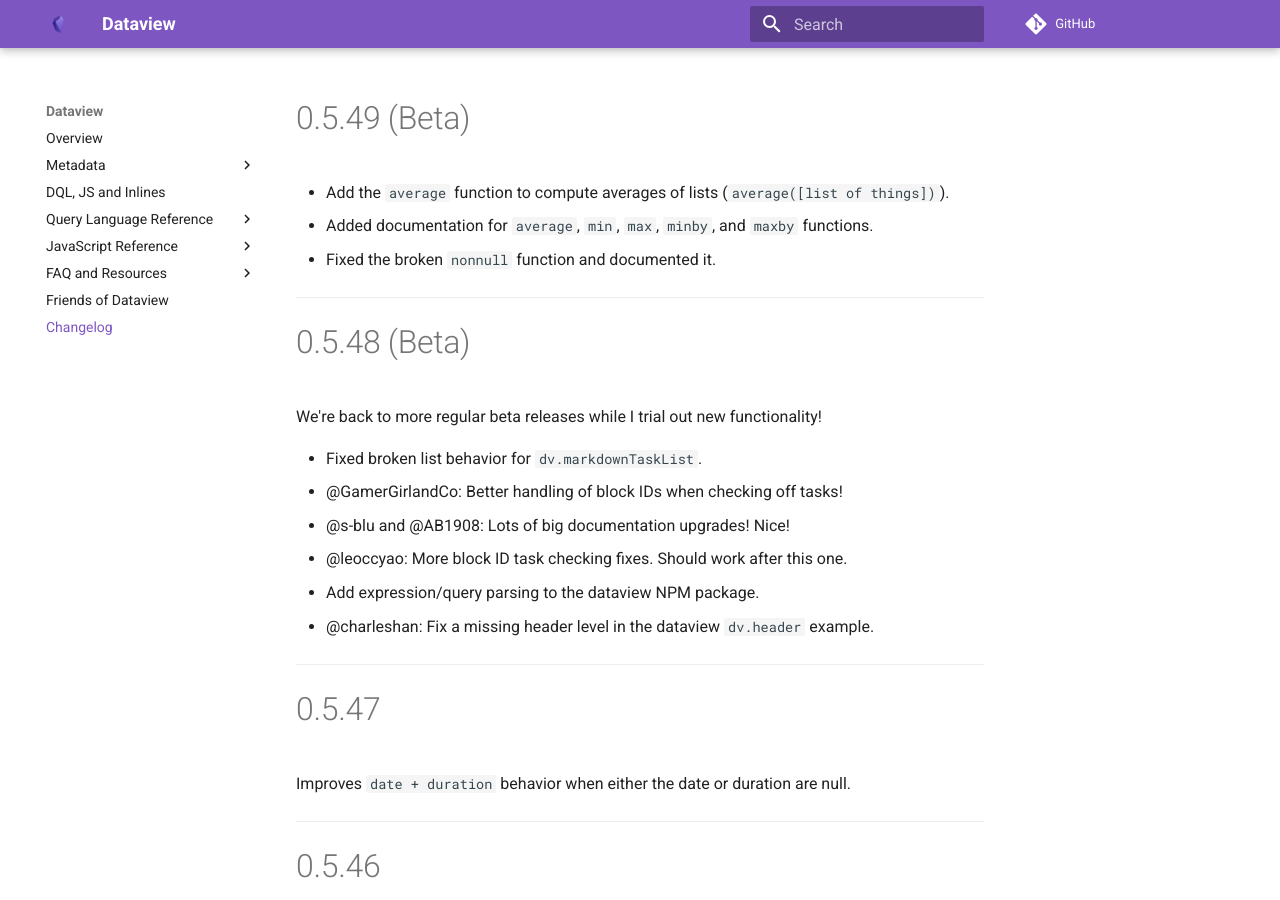
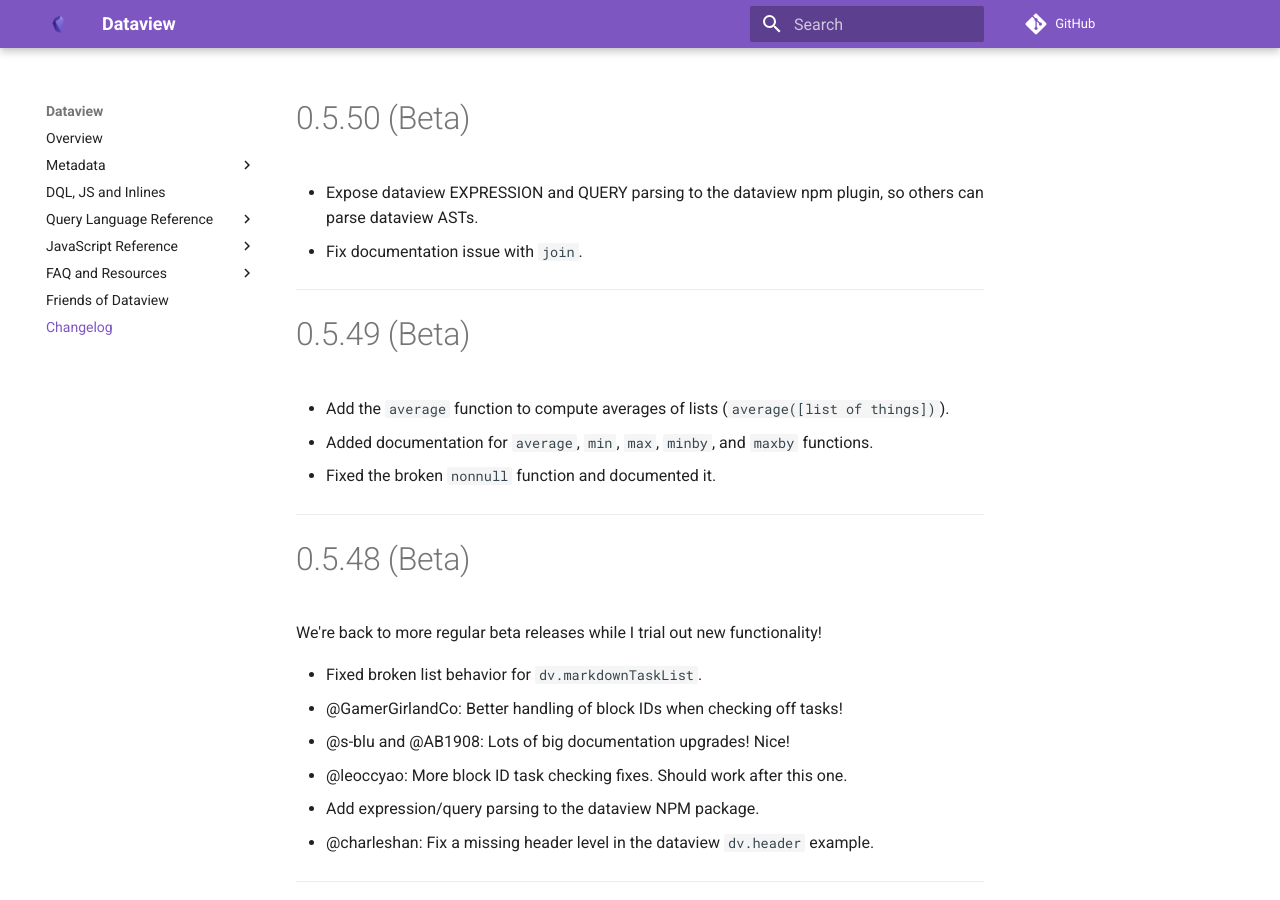
Before and after one commit to blacksmithgu/obsidian-dataview, an MkDocs documentation site: the page built from docs/docs/changelog.md, in a window 1280 px wide and 900 px high. Built offline with MkDocs 1.6.1 and Material for MkDocs 9.7.7, drawn with Linux system fonts in a browser that asks for light colours; comment, search, counter and statistics services are not loaded.

Commit message:
Auto-release beta 0.5.50

```diff
--- a/docs/docs/changelog.md
+++ b/docs/docs/changelog.md
@@ -1,3 +1,10 @@
+# 0.5.50 (Beta)
+
+- Expose dataview EXPRESSION and QUERY parsing to the dataview npm plugin, so others can parse dataview ASTs.
+- Fix documentation issue with `join`.
+
+---
+
 # 0.5.49 (Beta)
 
 - Add the `average` function to compute averages of lists (`average([list of things])`).
--- a/manifest-beta.json
+++ b/manifest-beta.json
@@ -1,7 +1,7 @@
 {
   "id": "dataview",
   "name": "Dataview",
-  "version": "0.5.49",
+  "version": "0.5.50",
   "minAppVersion": "0.13.11",
   "description": "Complex data views for the data-obsessed.",
   "author": "Michael Brenan <blacksmithgu@gmail.com>",
--- a/package.json
+++ b/package.json
@@ -1,6 +1,6 @@
 {
   "name": "obsidian-dataview",
-  "version": "0.5.49",
+  "version": "0.5.50",
   "description": "Advanced data views for Obsidian.md.",
   "main": "lib/index.js",
   "types": "lib/index.d.ts",
--- a/versions.json
+++ b/versions.json
@@ -125,5 +125,6 @@
   "0.5.46": "0.12.0",
   "0.5.47": "0.12.0",
   "0.5.48": "0.13.11",
-  "0.5.49": "0.13.11"
+  "0.5.49": "0.13.11",
+  "0.5.50": "0.13.11"
 }
```
Also changed, not shown: CHANGELOG.md.
